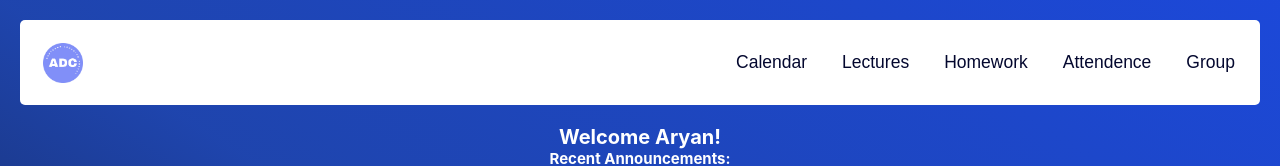
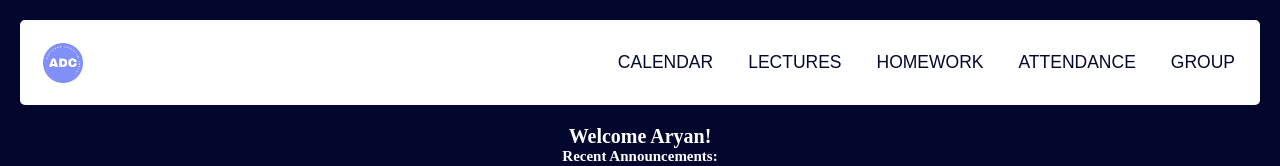
Before and after one commit to aryanj112/BootcampPortal, a React (Vite) app: page / in a window 1280 px wide. Shown: the top 166 px of the page. Built offline with nearby package versions, Linux system fonts and the light colour scheme.

Commit message:
navbar index.tsx

```diff
--- a/src/components/NavBar/index.tsx
+++ b/src/components/NavBar/index.tsx
@@ -14,11 +14,11 @@ function NavBar() {
         <img src={logo} alt="logo"/>
       </Link>
       <ul>
-        <li> <Link to="/calendar"> Calendar </Link> </li>
-        <li> <Link to="/lectures"> Lectures </Link> </li>
-        <li> <Link to="/homework"> Homework </Link> </li>
-        <li> <Link to="/attendence"> Attendence </Link> </li>
-        <li> <Link to="/group"> Group </Link> </li>
+        <li> <Link to="/calendar"> CALENDAR </Link> </li>
+        <li> <Link to="/lectures"> LECTURES </Link> </li>
+        <li> <Link to="/homework"> HOMEWORK </Link> </li>
+        <li> <Link to="/attendence"> ATTENDANCE </Link> </li>
+        <li> <Link to="/group"> GROUP </Link> </li>
       </ul>
     </nav>
   )
--- a/src/global.css
+++ b/src/global.css
@@ -1,4 +1,4 @@
-* {
+/* * {
     box-sizing: border-box;
 }
 
@@ -19,4 +19,4 @@ body {
     width: 30rem;
     height: 30rem;
     border: 2px solid black;
-}
+} */
```
